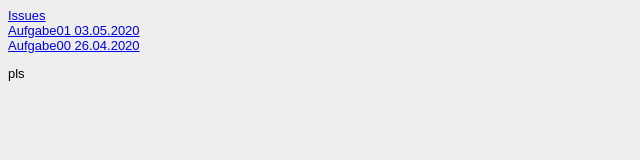
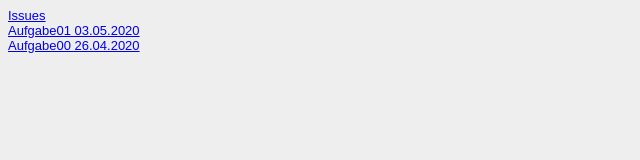
Before and after one commit to ChristianHauser/gis_SoSe2020, a plain HTML site: page Steckbrief/index.html in a window 1280 px wide. Shown: the full height of the page, 0-640 px from the left. Drawn offline with Linux system fonts and the light colour scheme.

Commit message:
fix versuch

```diff
--- a/Steckbrief/index.html
+++ b/Steckbrief/index.html
@@ -19,6 +19,6 @@ body {
 	<a href="https://christianhauser.github.io/gis_SoSe2020/Aufgabe01/index.html" target="_blank" >Aufgabe01 03.05.2020</a><br>
 	<a href="https://christianhauser.github.io/gis_SoSe2020/Aufgabe00/index.html" target="_blank" >Aufgabe00 26.04.2020</a>
 
-	<p>pls</p>
+
 </body>
 </html>
```
